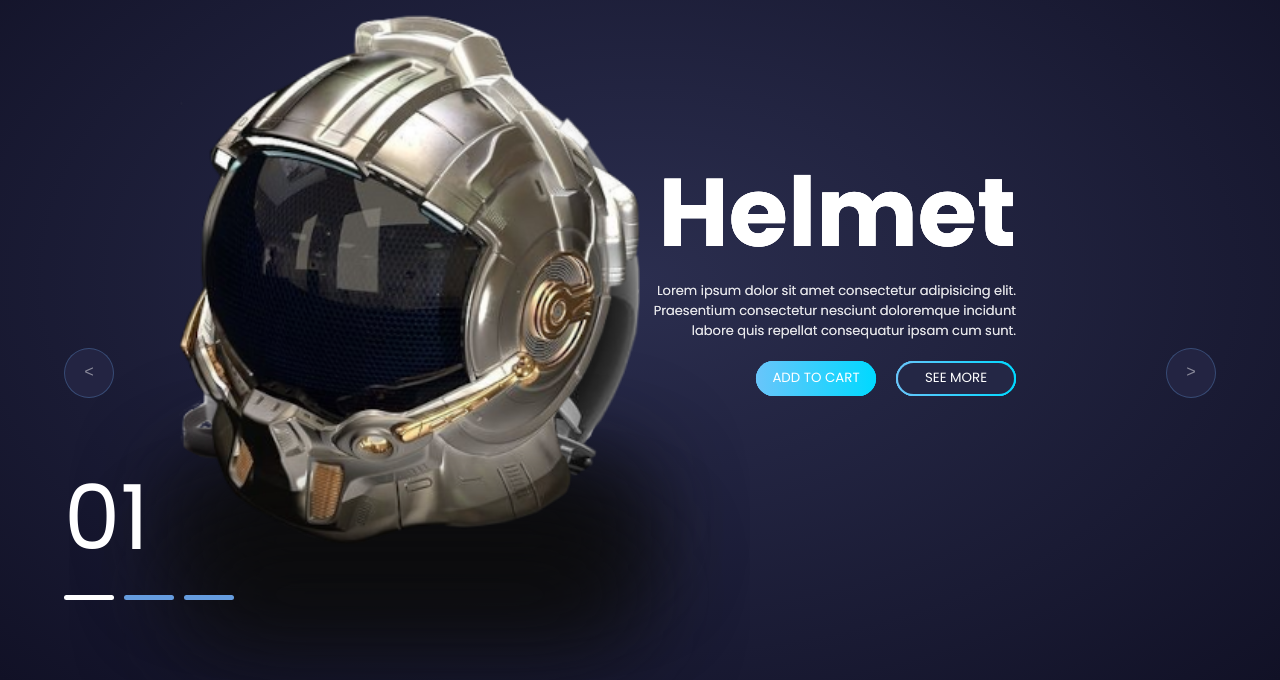
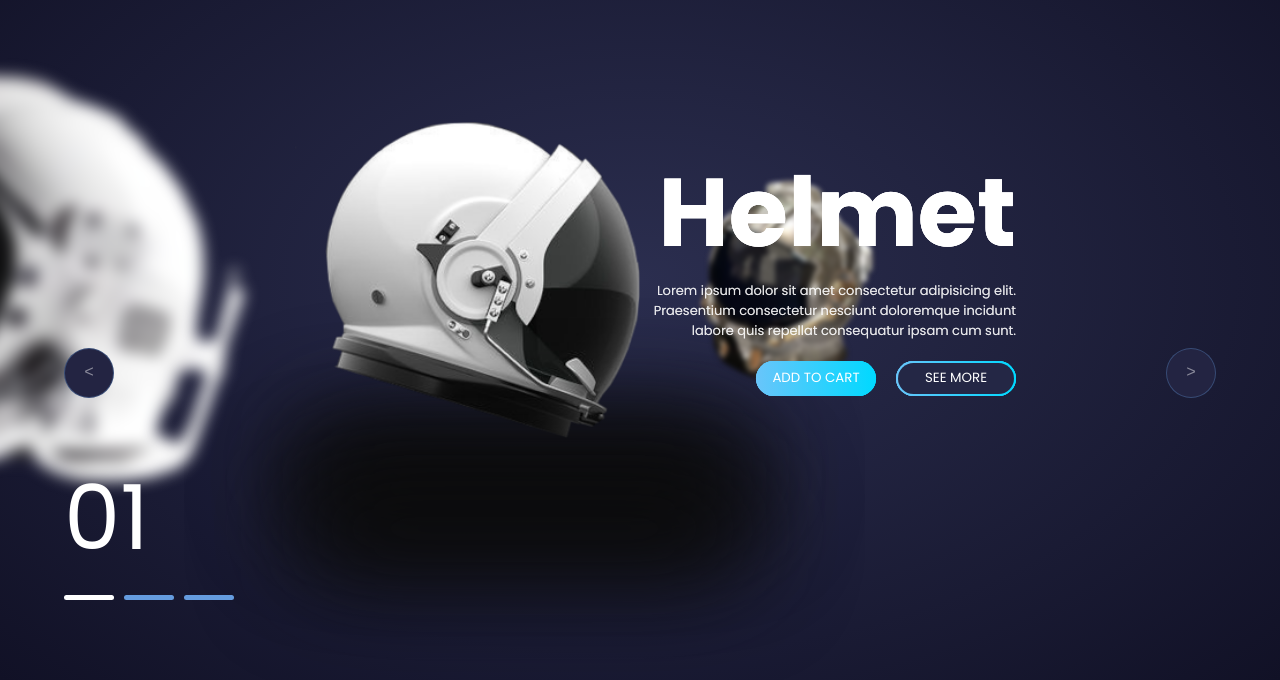
Before and after one commit to ricardobvicentini/go-to-space, a plain HTML site: page carousel.html in a window 1280 px wide. Shown: the part 120-800 px from the top of the page. Drawn offline with Linux system fonts and the light colour scheme.

Commit message:
Test with imgs

```diff
--- a/carousel.html
+++ b/carousel.html
@@ -61,7 +61,7 @@
           </div>
         </div>
 
-        <div class="item">
+        <div class="item backimg">
           <figure>
             <img src="images/helmet3.png" alt="Helmet image" />
           </figure>
--- a/estilos/carousel.css
+++ b/estilos/carousel.css
@@ -69,10 +69,10 @@ body {
           position: absolute;
           width: 50%; /* ? */
           top: 50%;
-          left: 10%;
+          left: 20%;
           transform: translateY(-50%);
           & img {
-            width: 80%;
+            width: 60%;
           }
           &::before {
             content: '';
@@ -198,9 +198,25 @@ body {
   & .carousel {
     --calculation: 1;
     & .list {
-      & .item {
+      & .item.active {
         /* transform: translateX(50vw);
         scale: 0.5; */
+        & figure {
+          & img {
+            transform: translateX(-25vw);
+            scale: 1.5;
+            filter: blur(5px);
+          }
+        }
+      }
+      & .item.backimg {
+        & figure {
+          & img {
+            transform: translateX(50vw);
+            scale: 0.5;
+            filter: blur(5px);
+          }
+        }
       }
     }
   }
```
